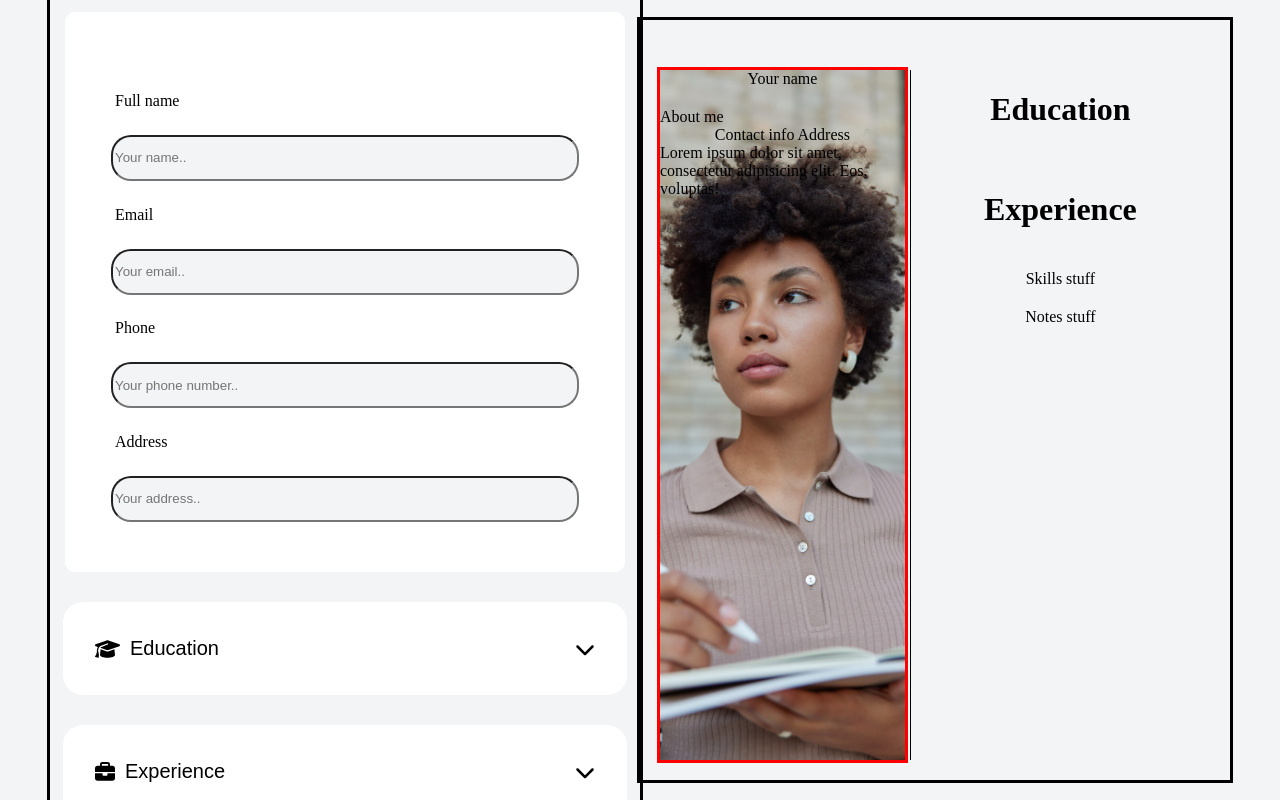
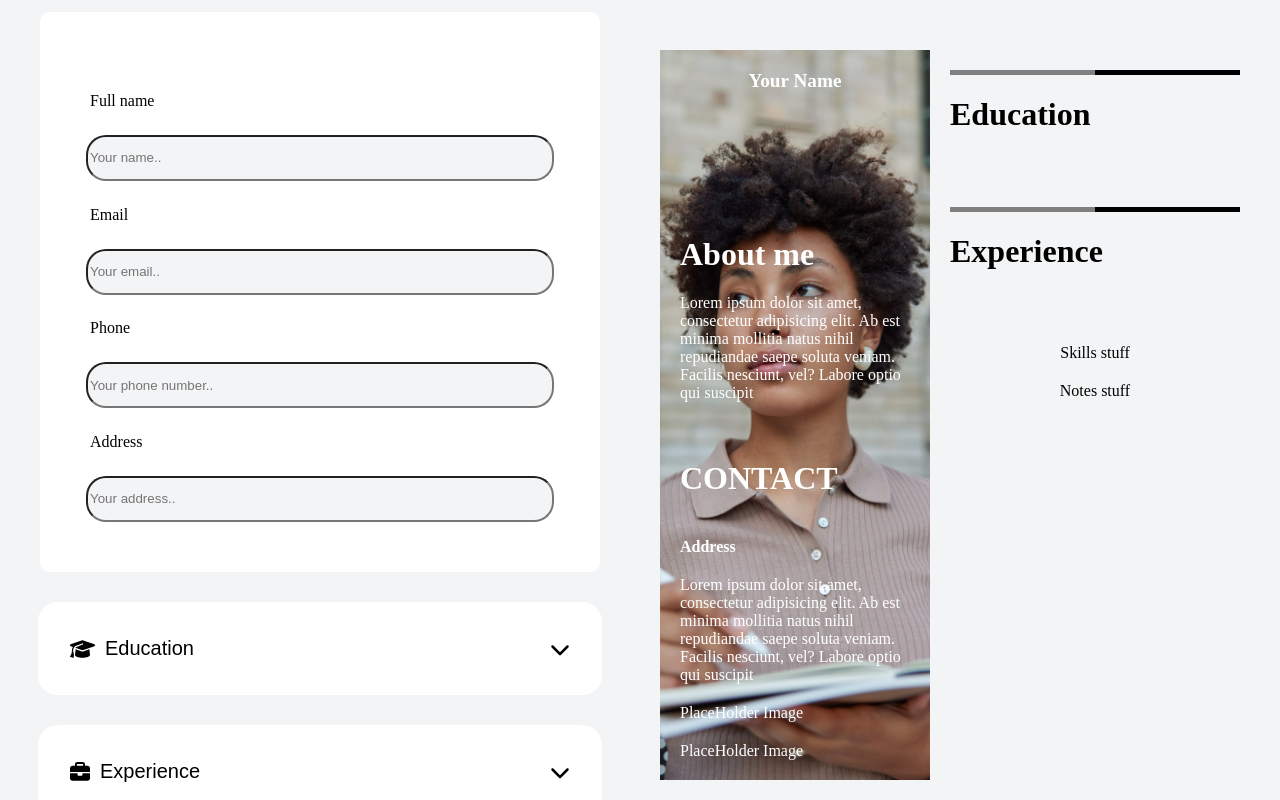
Before and after one commit to BootstrapFootkicker/cvApplication, a React (Vite) app: page / in a window 1280 px wide. Built offline with nearby package versions, Linux system fonts and the light colour scheme.

Commit message:
Personal Information
Added personal Information functionality
Added bar for resume left
Added additional Styling

```diff
--- a/src/components/App.jsx
+++ b/src/components/App.jsx
@@ -16,9 +16,11 @@ import {InfoButton} from "./InfoButton.jsx";
 
 
 export function App() {
-//todo figure out how to populate second statelist only when form is submitted. Investigate forms
-    //todo change edit and delete to reflect formsubmit change
-    //todo verify formsubmit change is working completely
+
+    const [fullName, setFullName] = useState("");
+    const [email, setEmail] = useState("");
+    const [phone, setPhone] = useState("");
+    const [address, setAddress] = useState("");
 
 
     const [educationMenuList, setEducationMenuList] = useState([
@@ -287,7 +289,17 @@ export function App() {
         <>
             <div className={'details-container'}>
 
-                <PersonalDetails/>
+                <PersonalDetails
+                    fullName={fullName}
+                    setFullName={setFullName}
+                    email={email}
+                    setEmail={setEmail}
+                    phone={phone}
+                    setPhone={setPhone}
+                    address={address}
+                    setAddress={setAddress}
+                />
+
                 <Dropdown
                     sectionName={"Education"}
                     icon={faGraduationCap}
@@ -308,6 +320,7 @@ export function App() {
 
             </div>
             <Resume educationMenuList={resumeEducationList} experienceMenuList={resumeExperienceList}
+                    fullName={fullName} email={email} phone={phone} address={address}
             />
         </>
     );
--- a/src/components/EducationForm.jsx
+++ b/src/components/EducationForm.jsx
@@ -91,6 +91,7 @@ export function EducationForm({
                     ></input>
 
                     <div className={"date-container"}>
+                        <div className={'date-input'}>
                             <label htmlFor="startDate">Start Date</label>
                             <input
                                 required
@@ -101,7 +102,8 @@ export function EducationForm({
                                 value={startDate}
                                 onChange={(e) => setStartDate(e.target.value)}
                             ></input>
-
+                        </div>
+                        <div className={'date-input'}>
                             <label htmlFor="endDate">End Date</label>
                             <input
                                 required
@@ -112,6 +114,7 @@ export function EducationForm({
                                 value={endDate}
                                 onChange={(e) => setEndDate(e.target.value)}
                             ></input>
+                        </div>
                     </div>
 
                     <label htmlFor="schoolLocation">School Location</label>
--- a/src/components/ExperienceForm.jsx
+++ b/src/components/ExperienceForm.jsx
@@ -80,6 +80,7 @@ export function ExperienceForm({formType, formInfo, formId, elementInfo, setForm
                     ></input>
 
                     <div className={"date-container"}>
+                        <div className={'date-input'}>
                             <label htmlFor="startDate">Start Date</label>
                             <input
                                 required
@@ -90,7 +91,8 @@ export function ExperienceForm({formType, formInfo, formId, elementInfo, setForm
                                 value={startDate}
                                 onChange={(e) => setStartDate(e.target.value)}
                             ></input>
-
+                        </div>
+                        <div className={'date-input'}>
                             <label htmlFor="endDate">End Date</label>
                             <input
                                 required
@@ -101,6 +103,7 @@ export function ExperienceForm({formType, formInfo, formId, elementInfo, setForm
                                 value={endDate}
                                 onChange={(e) => setEndDate(e.target.value)}
                             ></input>
+                        </div>
                     </div>
 
                     <label htmlFor="workLocation">Work Location</label>
--- a/src/components/Resume.jsx
+++ b/src/components/Resume.jsx
@@ -4,11 +4,11 @@ import {ResumeLeft} from "./ResumeLeft.jsx";
 import {ResumeRight} from "./ResumeRight.jsx";
 import '../resume.css';
 
-export function Resume({educationMenuList, experienceMenuList}) {
+export function Resume({educationMenuList, experienceMenuList, fullName, email, phone, address,}) {
 
     return (
         <div className={"resume-container"}>
-            <ResumeLeft/>
+            <ResumeLeft fullName={fullName} email={email} phone={phone} address={address}/>
             <ResumeRight educationMenuList={educationMenuList} experienceMenuList={experienceMenuList}
             />
         </div>
--- a/src/components/ResumeLeft.jsx
+++ b/src/components/ResumeLeft.jsx
@@ -2,26 +2,37 @@ import React, {useEffect} from "react";
 import {useState} from "react";
 import '../resume.css';
 
-export function ResumeLeft() {
+export function ResumeLeft({fullName, email, phone, address}) {
     // Now you can use educationMenuList and experienceMenuList in this component
     // Rest of your code
     return (
         <div className={"resume-left-container"}>
             <div className={'resume-left-name-container'}>
-                Your name
+                <span className={'full-name'}>{fullName === '' ? 'Your Name' : fullName}</span>
             </div>
             <div className={'personal-info-container'}>
 
                 <div className={"about-me"}>
-                    About me
+                    <h1>About me</h1>
+                    <p>
+                        Lorem ipsum dolor sit amet, consectetur adipisicing elit. Ab est minima mollitia natus nihil
+                        repudiandae saepe soluta veniam. Facilis nesciunt, vel? Labore optio qui suscipit
+                    </p>
                 </div>
                 <div className={'contact-div'}>
-                    Contact info
-                    Address
+                    <h1 className={'contact-title'}>CONTACT</h1>
+                    <div className={'address-div'}>
+                        <span className={'address-title'}>Address</span>
+                        <span>{address === '' ? 'Lorem ipsum dolor sit amet, consectetur adipisicing elit. Ab est minima mollitia natus nihil repudiandae saepe soluta veniam. Facilis nesciunt, vel? Labore optio qui suscipit' : address}</span>
+                    </div>
                 </div>
 
                 <div className={'links-div'}>
-                    Lorem ipsum dolor sit amet, consectetur adipisicing elit. Eos, voluptas!
+                    <span><div>PlaceHolder Image</div>
+                        {phone}</span>
+                    <span><div>PlaceHolder Image</div>
+                        {email}</span>
+
                 </div>
             </div>
 
--- a/src/components/ResumeRight.jsx
+++ b/src/components/ResumeRight.jsx
@@ -7,19 +7,28 @@ export function ResumeRight({educationMenuList, experienceMenuList}) {
     return (
         <div className={"resume-right-container"}>
             <div className={'education'}>
+                <div className={'bar-divider'}>
+                    <div className={'bar-divider-left'}></div>
+                    <div className={'bar-divider-right'}></div>
+                </div>
+
                 <h1>Education</h1>
                 <ul className="bullet-list">
                     {educationMenuList.filter(item => item.elementInfo.name !== '+ Add Education').map((item) => {
                         return (
                             <li className={'education-info'} key={item.elementInfo.id}>
+                                <div className={'time-location-div'}>
                                     <div className={'education-date'}>
-                                    {item.elementInfo.formInfo ? item.elementInfo.formInfo.startDate + " -- "
+                                        {item.elementInfo.formInfo ? item.elementInfo.formInfo.startDate + " - "
                                             + item.elementInfo.formInfo.endDate
                                             : ''}
                                     </div>
+
                                     <div className={'school-location'}>
                                         {item.elementInfo.formInfo ? item.elementInfo.formInfo.schoolLocation : ""}
                                     </div>
+                                </div>
+                                <div className={'job-info-div'}>
                                     <h1 className={'school-name'}>
                                         {item.elementInfo.name}
                                     </h1>
@@ -27,33 +36,45 @@ export function ResumeRight({educationMenuList, experienceMenuList}) {
                                     <div className={'degree'}>
                                         {item.elementInfo.formInfo ? item.elementInfo.formInfo.degree : ""}
                                     </div>
+                                </div>
                             </li>
                         )
                     })}
                 </ul>
             </div>
+
             <div className={'experience'}>
+                <div className={'bar-divider'}>
+                    <div className={'bar-divider-left'}></div>
+                    <div className={'bar-divider-right'}></div>
+                </div>
                 <h1>Experience</h1>
                 <ul className="bullet-list">
                     {experienceMenuList.filter(item => item.elementInfo.name !== '+ Add Experience').map((item) => {
                         return (
+
                             <li className={'experience-info'} key={item.elementInfo.id}>
+                                <div className={'time-location-div'}>
                                     <div
                                         className={'experience-date'}>
                                         {item.elementInfo.formInfo ? item.elementInfo.formInfo.startDate
-                                        + " -- "
+                                            + " - "
                                             + item.elementInfo.formInfo.endDate
-                                        : ''}</div>
+                                            : ''}
+                                    </div>
                                     <div className={'work-location'}>
                                         {item.elementInfo.formInfo ? item.elementInfo.formInfo.workLocation : ""}
                                     </div>
+                                </div>
 
+                                <div className={'job-info-div'}>
                                     <h1 className={'job-name'}>
                                         {item.elementInfo.name}
                                     </h1>
 
-                                <div className={'degree'}>
+                                    <div className={'description'}>
                                         {item.elementInfo.formInfo ? item.elementInfo.formInfo.description : ""}
+                                    </div>
                                 </div>
                             </li>
                         )
--- a/src/forms.css
+++ b/src/forms.css
@@ -3,7 +3,6 @@
     flex-direction: column;
     align-items: center;
     gap: 30px;
-    outline: solid 3px black;
     min-height: 100%;
     padding: 50px 20px 20px;
     box-sizing: border-box;
@@ -38,6 +37,13 @@ input {
 
 }
 
+.input-group {
+    display: flex;
+    flex-direction: column;
+    gap: 20px;
+    width: 100%;
+}
+
 .personal-details {
     min-height: 500px;
     justify-content: space-between;
@@ -60,7 +66,15 @@ input {
     flex-direction: row;
     justify-content: space-between;
     align-items: center;
-    gap: 10px;
+    gap: 30px;
+}
+
+.date-input {
+    display: flex;
+    flex-direction: column;
+    width: 50%;
+    gap: 20px;
+
 }
 
 .form-container {
--- a/src/index.css
+++ b/src/index.css
@@ -11,7 +11,6 @@ body {
     display: flex;
     justify-content: center;
     align-items: center;
-    padding: 20px 50px;
     height: 100vh;
     box-sizing: border-box;
     width: 100vw;
--- a/src/resume.css
+++ b/src/resume.css
@@ -1,30 +1,125 @@
+/*todo: add media queries for mobile responsiveness*/
+/*todo: figure out how to style bullet points */
+/*todo: add borders*/
 .resume-container {
     display: flex;
     justify-content: center;
     align-items: center;
-    gap: 5px;
-    outline: solid 3px black;
+    /*gap: 5px;*/
     height: 100%;
     padding: 50px 20px 20px;
     box-sizing: border-box;
     width: 50%;
 }
 
+.resume-left-name-container {
+    text-align: center;
+
+}
+
+.full-name {
+    font-size: 1.2em;
+    font-weight: bold;
+    margin: 0;
+    display: flex;
+    flex-wrap: wrap;
+    word-break: break-word;
+}
+
+.bullet-list {
+    list-style: none;
+    padding: 0;
+    display: flex;
+    gap: 30px;
+
+}
+
+.bar-divider {
+    width: 100%;
+    height: 5px;
+    display: flex;
+
+}
+
+.bar-divider-left {
+    background-color: grey;
+    width: 50%;
+    height: 100%;
+}
+
+.bar-divider-right {
+    background-color: black;
+    width: 50%;
+    height: 100%;
+}
+
 .resume-left-container {
-    outline: solid red 3px;
     display: flex;
     flex-direction: column;
-    justify-content: flex-start;
+    justify-content: space-between;
     align-items: center;
-    gap: 20px;
+    padding: 20px;
     height: 100%;
     width: 45%;
     background-image: url('./assets/professional.jpg');
     background-size: cover; /* or use 'contain' if you want to see the whole image */
     background-repeat: no-repeat; /* prevent image from repeating */
     background-position: center; /* center the image */
+    box-sizing: border-box;
+    color: white;
 
 
+}
+
+.personal-info-container {
+    display: flex;
+    flex-direction: column;
+    justify-content: center;
+    align-items: center;
+    gap: 20px;
+    width: 100%;
+}
+
+.education, .bullet-list, .experience {
+    width: 100%;
+    display: flex;
+    flex-direction: column;
+}
+
+
+.experience-info, .education-info {
+    display: flex;
+    flex-direction: row;
+    gap: 5px;
+    width: 100%;
+}
+
+.school-name {
+    margin: 0;
+}
+
+
+.time-location-div {
+    display: flex;
+    flex-direction: column;
+    gap: 5px;
+    width: 65%;
+    align-content: center;
+    justify-content: center;
+
+}
+
+.job-name {
+    margin: 0;
+}
+
+.job-info-div {
+    display: flex;
+    flex-direction: column;
+    gap: 5px;
+    width: 100%;
+    align-content: flex-start;
+    justify-content: center;
 }
 
 .resume-right-container {
@@ -33,17 +128,19 @@
     justify-content: flex-start;
     align-items: center;
     gap: 20px;
-    border-left: black 1px solid;
     width: 55%;
     height: 100%;
+    padding: 20px;
+    box-sizing: border-box;
 }
 
 .links-div {
     display: flex;
     justify-content: center;
     flex-direction: column;
-    align-items: center;
+    align-items: flex-start;
     gap: 20px;
+    width: 100%;
 
 }
 
@@ -55,3 +152,23 @@
     gap: 20px;
 
 }
+
+.contact-title {
+
+    text-align: left;
+    width: 100%;
+}
+
+.address-div {
+    display: flex;
+    justify-content: center;
+    flex-direction: column;
+    align-items: center;
+    gap: 20px;
+}
+
+.address-title {
+    font-weight: bold;
+    text-align: left;
+    width: 100%;
+}
```
Also changed, not shown: src/components/PersonalDetails.jsx (+2 -8 lines). Lines whose indentation alone changed are shown as unchanged.
